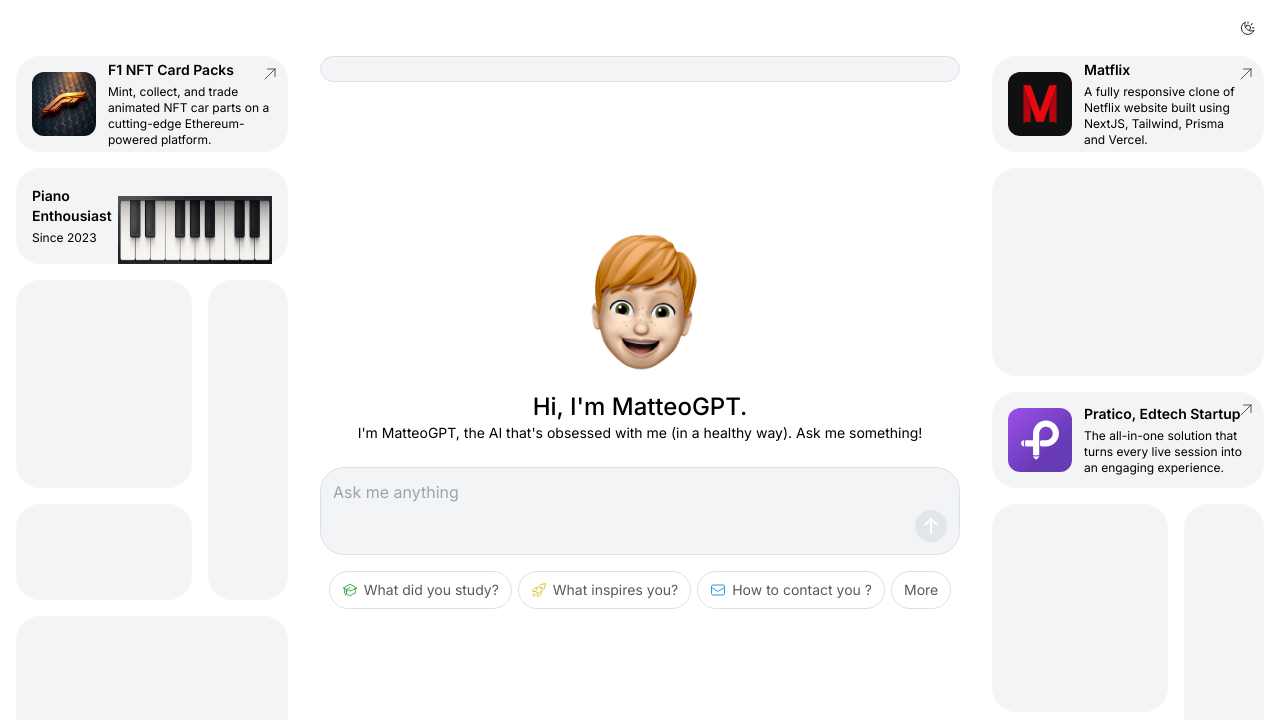
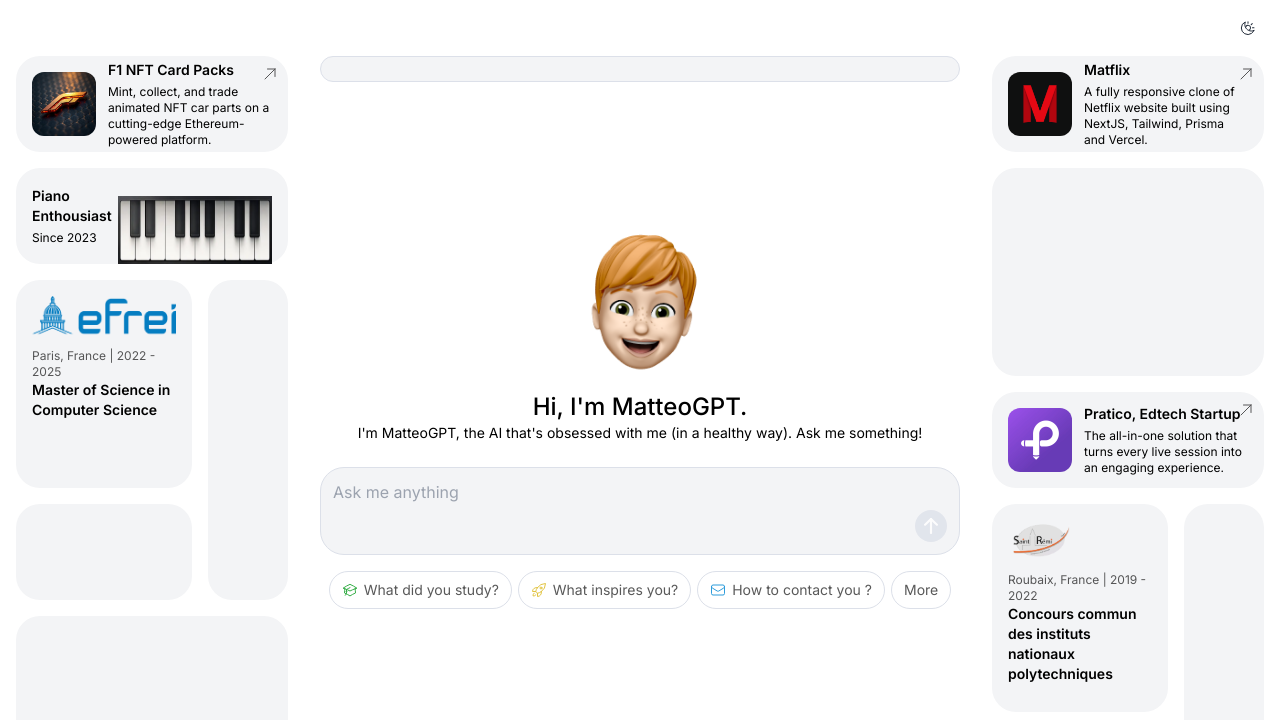
Before and after one commit to lorematteo/gpt-portfolio, a Next.js app: page / in a window 1280 px wide. Shown: the top 720 px of the page. Built offline with nearby package versions, Linux system fonts and the light colour scheme.

Commit message:
evol(cards-gallery): new education cards

```diff
--- /dev/null
+++ b/src/const/education.ts
@@ -0,0 +1,25 @@
+import { Education } from '@/models/main';
+
+const EFREI_PARIS: Education = {
+  title: 'Master of Science in Computer Science',
+  description: 'Paris, France | 2022 - 2025',
+  image: '/images/educations/efrei-logo.png',
+  courses: [
+    'Data Structure',
+    'Machine Learning',
+    'Algorithm and Analysis',
+    'Software Systems Architecture',
+  ],
+};
+
+const SAINT_REMI: Education = {
+  title: 'Concours commun des instituts nationaux polytechniques',
+  description: 'Roubaix, France | 2019 - 2022',
+  image: '/images/educations/saint-remi-logo.png',
+  courses: ['Discrete Mathematics', 'Advanced Calculus', 'Quantum Physics'],
+};
+
+export const EDUCATIONS = {
+  'efrei-paris': EFREI_PARIS,
+  'saint-remi': SAINT_REMI,
+};
--- /dev/null
+++ b/src/features/card-gallery/components/cards/education.tsx
@@ -0,0 +1,32 @@
+import Image from 'next/image';
+
+import { Education } from '@/models/main';
+
+import Card from '../card';
+
+interface EducationCardProps {
+  education: Education;
+}
+
+const EducationCard: React.FC<EducationCardProps> = ({ education }) => {
+  return (
+    <Card size="lg" className="col-span-6 flex flex-col items-start p-4">
+      <Image
+        src={education.image}
+        alt={education.title}
+        width={100}
+        height={100}
+        className="aspect-auto h-11 w-auto"
+      />
+      <p className="pt-2 text-xs opacity-65">{education.description}</p>
+      <h5 className="pb-2 text-sm font-semibold">{education.title}</h5>
+      <ul className="list-none text-xs max-[1408px]:hidden">
+        {education.courses.map((course, index) => (
+          <li key={index}>▹ {course}</li>
+        ))}
+      </ul>
+    </Card>
+  );
+};
+
+export default EducationCard;
--- a/src/features/card-gallery/index.tsx
+++ b/src/features/card-gallery/index.tsx
@@ -1,6 +1,8 @@
+import { EDUCATIONS } from '@/const/education';
 import { PROJECTS } from '@/const/projects';
 
 import Card from './components/card';
+import EducationCard from './components/cards/education';
 import PianoCard from './components/cards/piano';
 import ProjectCard from './components/cards/project';
 
@@ -10,7 +12,7 @@ const LeftCardsGallery = () => {
       <ProjectCard project={PROJECTS['f1-nft-card-packs']} />
       <PianoCard />
       <div className="col-span-4 flex flex-col gap-4">
-        <Card size="lg" />
+        <EducationCard education={EDUCATIONS['efrei-paris']} />
         <Card />
       </div>
       <Card className="col-span-2 h-full" />
@@ -28,7 +30,7 @@ const RightCardsGallery = () => {
       <Card size="lg" className="col-span-6" />
       <ProjectCard project={PROJECTS['pratico']} />
       <div className="col-span-4 flex flex-col gap-4">
-        <Card size="lg" />
+        <EducationCard education={EDUCATIONS['saint-remi']} />
         <Card />
       </div>
       <Card className="col-span-2 h-full" />
```
Also changed, not shown: src/models/main.ts (+7 -0 lines), public/images/educations/efrei-logo.png (added), public/images/educations/saint-remi-logo.png (added).
